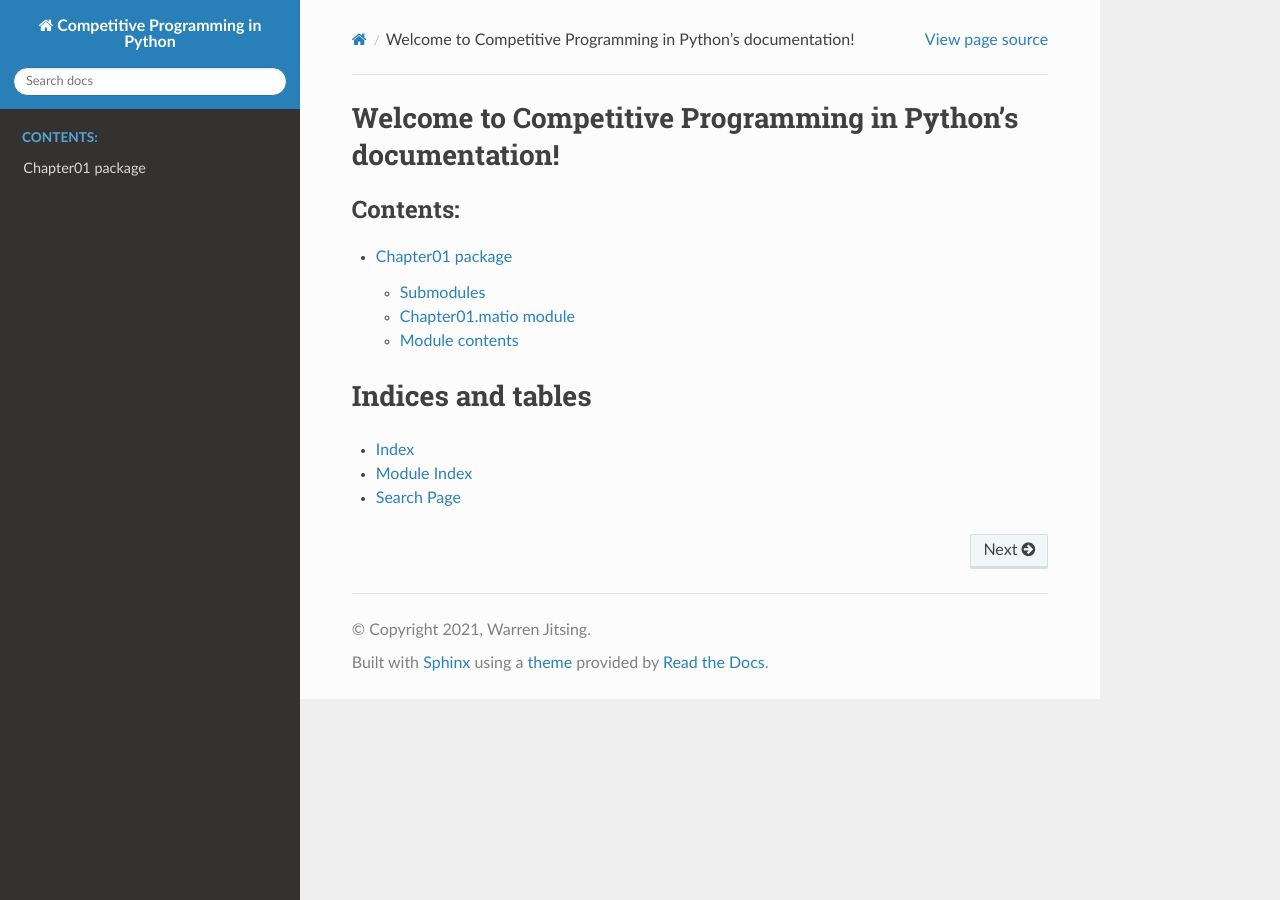
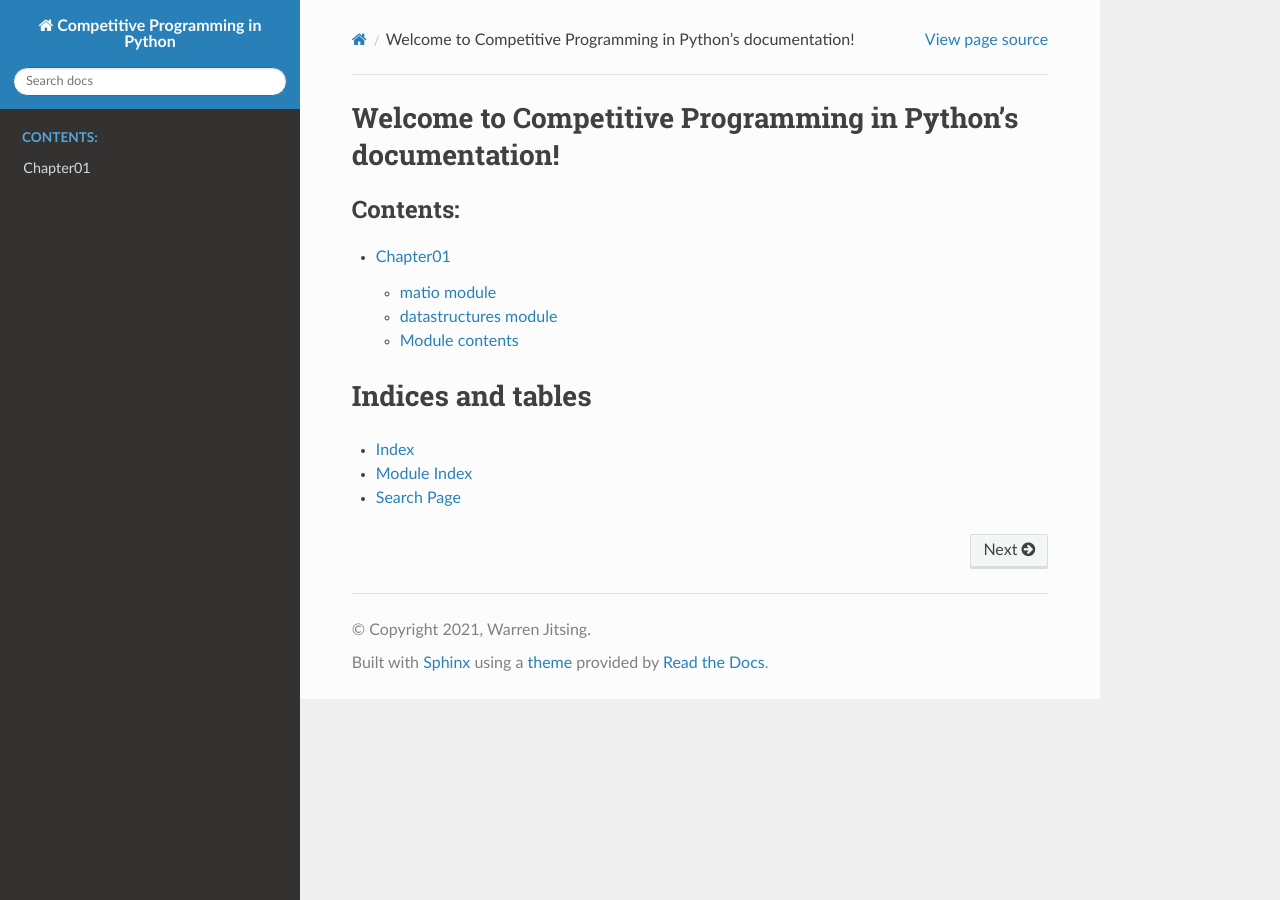
Before and after one commit to 8563a236e65cede7b14220e65c70ad5718144a3/Competitive_Programming_in_Python, a Sphinx documentation site: the page built from docs/source/index.rst, in a window 1280 px wide. Built offline with Sphinx 7.4.7 and the Read the Docs theme 2.0.0, drawn with Linux system fonts in a browser that asks for light colours; formulas are drawn with MathJax 3.

Commit message:
(Document) datastructures module
Why: The module was not added as an autodoc

How: Add the autodoc for the module in the Chapter01.rst file.

Tags: documentation

```diff
--- a/docs/source/Chapter01.rst
+++ b/docs/source/Chapter01.rst
@@ -1,13 +1,18 @@
-Chapter01 package
-=================
+Chapter01
+=========
 
-Submodules
-----------
-
-Chapter01.matio module
---------------------------------------
+matio module
+------------
 
 .. automodule:: Chapter01.matio
+   :members:
+   :undoc-members:
+   :show-inheritance:
+
+datastructures module
+---------------------
+
+.. automodule:: Chapter01.datastructures
    :members:
    :undoc-members:
    :show-inheritance:
```
